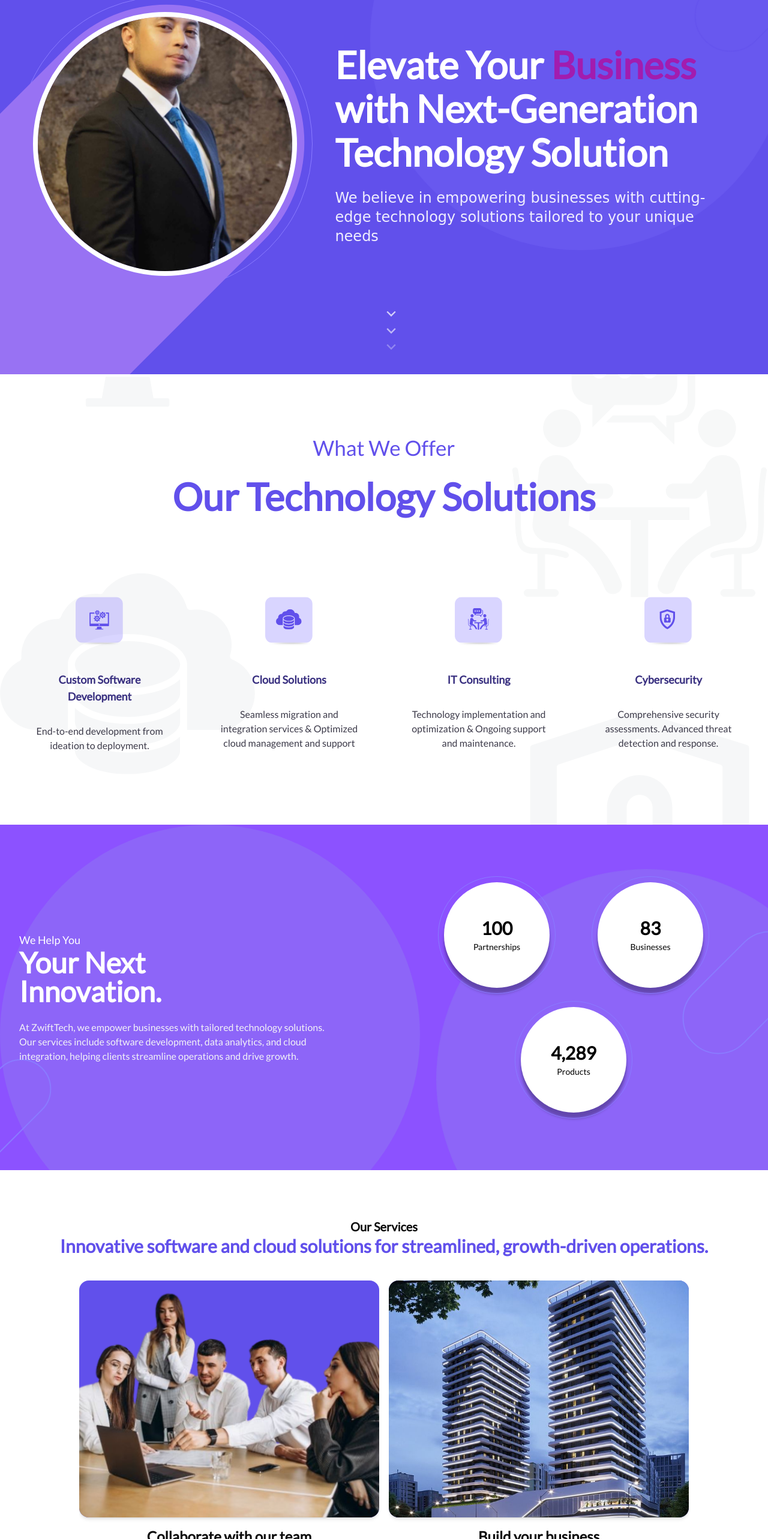
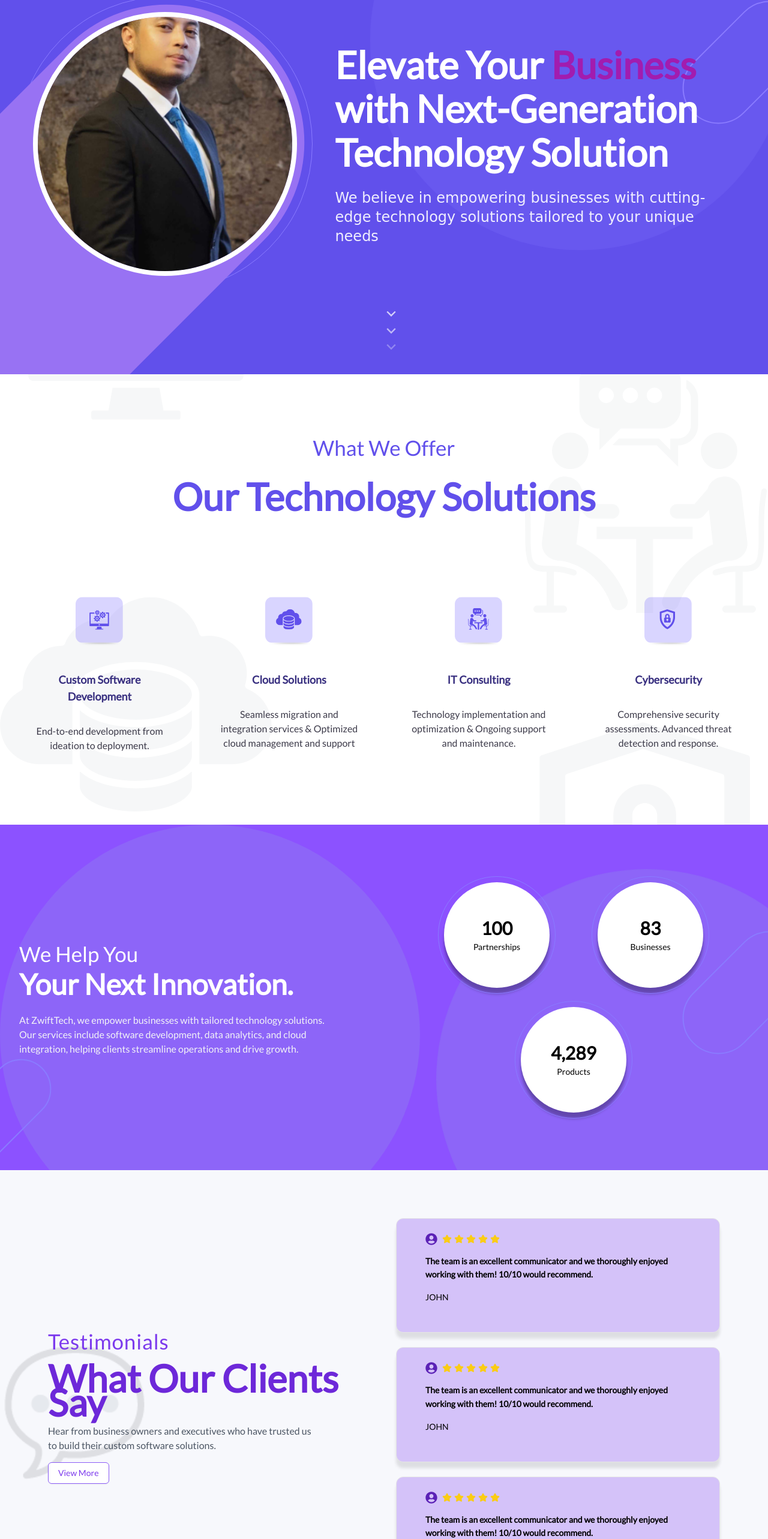
Before and after one commit to Zeff01/zwiftech, a Next.js app: page / in a window 1280 px wide. Shown: the part 176-2742 px from the top of the page at 60% size. Built offline with nearby package versions, Linux system fonts and the light colour scheme; a web font is replaced by a local one.

Commit message:
add testimonials and team section

```diff
--- a/src/app/page.tsx
+++ b/src/app/page.tsx
@@ -8,16 +8,18 @@ import Team from "@/components/team/Team";
 import Footer from "@/components/footer/Footer";
 import NextInnovation from "@/components/nextInnovation/NextInnovation";
 import Packages from "@/components/packages/Packages";
+import Testimonials from "@/components/testimonials/Testimonials";
 export default function Home() {
   return (
     <>
       <Banner />
       <MarketingSolutions />
       <NextInnovation />
+      <Testimonials />
+      <Team />
       <Presentation />
       <MissionVision />
 
-      <Team />
       <Packages />
       <Footer />
     </>
--- a/src/components/banner/Banner.tsx
+++ b/src/components/banner/Banner.tsx
@@ -6,7 +6,6 @@ import Navigation from "../navigation/Navigation";
 import Image from "next/image";
 
 export default function HeroSection() {
-  const [offsetY, setOffsetY] = useState(0);
   const [isScrolled, setIsScrolled] = useState(false);
   const containerRef = useRef<HTMLDivElement>(null);
   const [mousePos, setMousePos] = useState({ x: 0, y: 0 });
@@ -14,7 +13,6 @@ export default function HeroSection() {
   // Parallax on scroll
   useEffect(() => {
     const handleScroll = () => {
-      setOffsetY(window.scrollY);
       setIsScrolled(window.scrollY > 200);
     };
     window.addEventListener("scroll", handleScroll);
@@ -87,34 +85,9 @@ export default function HeroSection() {
       />
 
       {/* Oval Ring */}
-      <div
-        className="absolute z-10"
-        style={{
-          top: `${100 - offsetY * 0.2}px`,
-          right: `-${100 - offsetY * 0.1}px`,
-          transform: "rotate(-45deg)",
-        }}>
-        <motion.div
-          className="w-[240px] h-[120px] border-[2px] rounded-full"
-          animate={{ borderColor: ["#705ff3", "#6150eb", "#705ff3"] }}
-          transition={{ duration: 3, repeat: Infinity }}
-        />
+      <div className="absolute z-10 top-[220px] right-[-80px] rotate-[-45deg]">
+        <div className="w-[240px] h-[120px] border-[2px] border-[#8a7bff] rounded-full" />
       </div>
-
-      {/* Floating elements */}
-      {[
-        { top: "30%", left: "20%" },
-        { top: "50%", left: "70%" },
-        { top: "70%", left: "10%" },
-      ].map((pos, i) => (
-        <motion.div
-          key={i}
-          className="absolute w-3 h-3 bg-white/20 rounded-full z-10"
-          style={{ top: pos.top, left: pos.left }}
-          animate={{ y: [0, 10, 0] }}
-          transition={{ duration: 4 + i, repeat: Infinity, ease: "easeInOut" }}
-        />
-      ))}
 
       <div className="relative -mt-20 w-full px-4 md:px-8 mx-auto max-w-screen-2xl min-h-screen grid grid-cols-1 md:grid-cols-[40%_60%] gap-10 items-center z-10">
         {/* Image Section */}
@@ -139,20 +112,7 @@ export default function HeroSection() {
               transition={{ duration: 6, repeat: Infinity, ease: "easeInOut" }}
             />
 
-            <motion.div
-              className="absolute inset-[-26px] rounded-full border-[1px] -z-10"
-              initial={{ opacity: 0, scale: 0.9 }}
-              animate={{ opacity: 1, scale: 1 }}
-              transition={{ duration: 0.6 }}
-              style={{ borderColor: "#8a7bff" }}
-            />
-
-            <motion.div
-              className="absolute inset-0 rounded-full border-2 border-[#8a7bff] z-20"
-              initial={{ opacity: 0, scale: 0.95 }}
-              animate={{ opacity: 1, scale: 1 }}
-              transition={{ duration: 0.6 }}
-            />
+            <div className="absolute inset-[-26px] rounded-full border-[1px] border-[#8a7bff] -z-10" />
 
             <motion.div
               className="relative z-30 w-full h-full"
--- a/src/components/marketingSolutions/MarketingSolutions.tsx
+++ b/src/components/marketingSolutions/MarketingSolutions.tsx
@@ -38,7 +38,7 @@ export default function Services() {
     <section ref={sectionRef} className="relative bg-white py-24 overflow-hidden">
       <motion.div
         style={{ y: leftY }}
-        className="absolute top-10 left-0 w-1/3 pointer-events-none z-0">
+        className="absolute top-10 left-0 w-auto pointer-events-none z-0">
         <Image
           src="/service-left-image.svg"
           alt="Left background"
@@ -50,7 +50,7 @@ export default function Services() {
 
       <motion.div
         style={{ y: rightY }}
-        className="absolute bottom-10 right-0 w-1/3 pointer-events-none z-0">
+        className="absolute bottom-10 right-0 w-auto pointer-events-none z-0">
         <Image
           src="/service-right-image.svg"
           alt="Right background"
--- a/src/components/nextInnovation/NextInnovation.tsx
+++ b/src/components/nextInnovation/NextInnovation.tsx
@@ -79,9 +79,9 @@ export default function InnovationStats() {
           transition={{ duration: 0.8, ease: "easeOut" }}
           viewport={{ once: false }}>
           <div>
-            <p className="text-lg font-medium">We Help You</p>
-            <h2 className="text-4xl md:text-5xl font-bold leading-tight">
-              Your Next <br />
+            <p className="text-[35px] font-medium">We Help You</p>
+            <h2 className="text-[63px] md:text-5xl font-bold leading-tight">
+              Your Next
               Innovation.
             </h2>
           </div>
--- /dev/null
+++ b/src/components/testimonials/Testimonials.tsx
@@ -0,0 +1,113 @@
+"use client";
+
+import { useRef } from "react";
+import { motion, useScroll, useTransform } from "framer-motion";
+import { Card, CardContent } from "@/components/ui/card";
+import { Button } from "@/components/ui/button";
+import { FaUserCircle } from "react-icons/fa";
+import { StarIcon } from "lucide-react";
+
+const testimonials = [
+  {
+    id: 1,
+    name: "JOHN",
+    text: "The team is an excellent communicator and we thoroughly enjoyed working with them! 10/10 would recommend.",
+  },
+  {
+    id: 2,
+    name: "JOHN",
+    text: "The team is an excellent communicator and we thoroughly enjoyed working with them! 10/10 would recommend.",
+  },
+  {
+    id: 3,
+    name: "JOHN",
+    text: "The team is an excellent communicator and we thoroughly enjoyed working with them! 10/10 would recommend.",
+  },
+];
+
+// Motion variants
+const cardVariants = {
+  hidden: { opacity: 0, y: 40 },
+  visible: (i: number) => ({
+    opacity: 1,
+    y: 0,
+    transition: {
+      delay: i * 0.2,
+      duration: 0.5,
+      ease: "easeOut",
+    },
+  }),
+};
+
+export default function Testimonials() {
+  const ref = useRef(null);
+  const { scrollYProgress } = useScroll({ target: ref, offset: ["start end", "end start"] });
+  const y = useTransform(scrollYProgress, [0, 1], ["0%", "40%"]);
+
+  return (
+    <section ref={ref} className="relative overflow-hidden py-20 px-6 md:px-20 bg-[#f7f8fc]">
+      {/* Parallax Background */}
+      <motion.div
+        style={{ y }}
+        className="absolute left-0 top-0 w-full h-full flex flex-col justify-around opacity-10">
+        <div className="text-[200px] font-bold text-gray-300 leading-none">💬</div>
+        <div className="text-[200px] font-bold text-gray-300 leading-none self-end">💬</div>
+      </motion.div>
+
+      {/* Main Content */}
+      <div className="relative z-10 max-w-7xl mx-auto grid md:grid-cols-2 gap-10 items-center">
+        <motion.div
+          className="space-y-4"
+          initial={{ opacity: 0, y: 30 }}
+          whileInView={{ opacity: 1, y: 0 }}
+          transition={{ duration: 0.6, ease: "easeOut" }}
+          viewport={{ once: false, amount: 0.3 }}>
+          <p className="text-[35px] tracking-wide text-violet-600 font-medium">Testimonials</p>
+          <h2 className="text-4xl md:text-[63px] font-bold text-violet-700">
+            What Our Clients Say
+          </h2>
+          <p className="text-gray-600 max-w-md">
+            Hear from business owners and executives who have trusted us to build their custom
+            software solutions.
+          </p>
+          <Button
+            variant="outline"
+            className="mt-4 border-violet-500 text-violet-600 hover:bg-violet-100">
+            View More
+          </Button>
+        </motion.div>
+
+        <div className="flex flex-col gap-6">
+          {testimonials.map((t, index) => (
+            <motion.div
+              key={t.id}
+              custom={index}
+              initial="hidden"
+              whileInView="visible"
+              viewport={{ once: false, amount: 0.3 }}
+              variants={cardVariants}>
+              <Card
+                className="bg-[#d4c2f9] p-6 rounded-xl"
+                style={{
+                  boxShadow: "0px 10px 5px rgba(0, 0, 0, 0.1)",
+                }}>
+                <CardContent className="flex flex-col gap-4">
+                  <div className="flex items-center gap-2">
+                    <FaUserCircle className="text-xl text-violet-800" />
+                    <div className="flex gap-1">
+                      {[...Array(5)].map((_, i) => (
+                        <StarIcon key={i} className="w-4 h-4 text-yellow-400 fill-yellow-400" />
+                      ))}
+                    </div>
+                  </div>
+                  <p className="text-sm text-black font-semibold leading-relaxed">{t.text}</p>
+                  <span className="text-sm text-black font-medium">{t.name}</span>
+                </CardContent>
+              </Card>
+            </motion.div>
+          ))}
+        </div>
+      </div>
+    </section>
+  );
+}
```
Also changed, not shown: src/components/team/Team.tsx (+104 -48 lines).
